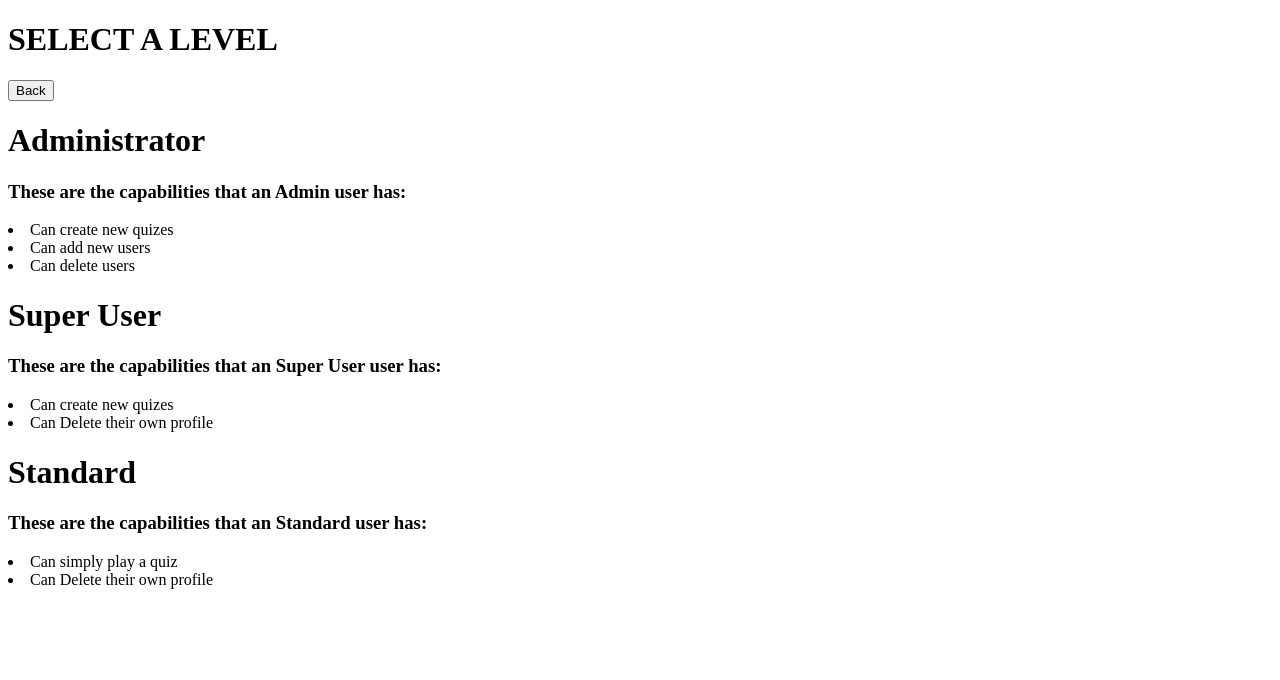
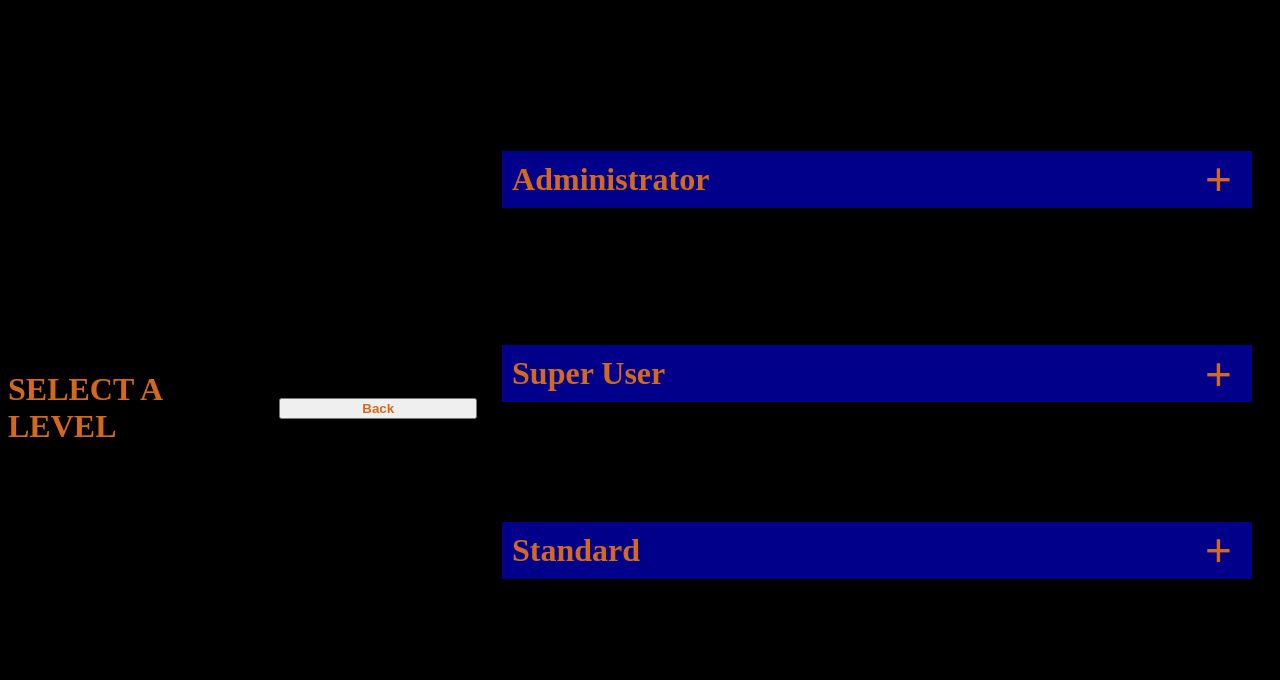
Before and after one commit to Chanpreet24/NewPractice, a plain HTML site: page UserLevel.html in a window 1280 px wide. Drawn offline with Linux system fonts and the light colour scheme.

Commit message:
Stylesheet added for User levels and linked to userlevel HTML, main style sheet also added

```diff
--- a/UserLevel.html
+++ b/UserLevel.html
@@ -38,5 +38,7 @@
                 </div>
             </div>
         </div>
+        <link rel="stylesheet" href="../quizStylesheet.css">
+        <link rel="stylesheet" href="../UserLevels.css">
 </body>
 </html>
--- /dev/null
+++ b/UserLevels.css
@@ -0,0 +1,43 @@
+#userLevelTitle{
+    color: chocolate;
+}
+
+body{
+    display: flex;
+    justify-content: center;
+    box-sizing: border-box;
+    align-items: center;
+    min-height: 100vh;
+    background: black;
+}
+
+.accordian{
+    width: 800px;
+}
+
+.accordian .contentBox{
+    position: relative;
+    margin: 10px 20px;
+}
+
+.accordian .contentBox .label{
+    position: relative;
+    padding: 10px;
+    background: darkblue;
+    color: chocolate;
+    font:bold;
+    cursor: pointer;
+}
+
+.accordian .contentBox .label::before{
+    content: '+';
+    position: absolute;
+    top: 50%;
+    right: 20px;
+    transform: translateY(-50%);
+    font-size: 1.5em;
+}
+
+.accordian .contentBox.contentBox.active .label::before{
+    content: '-';
+}
```
